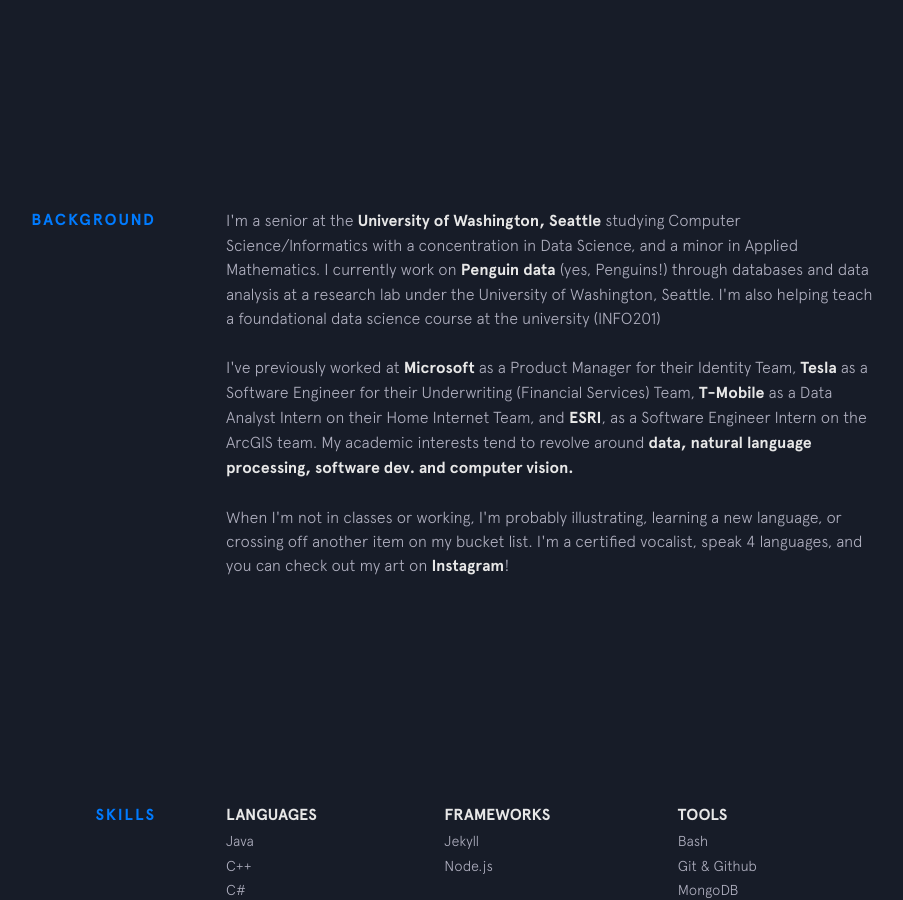
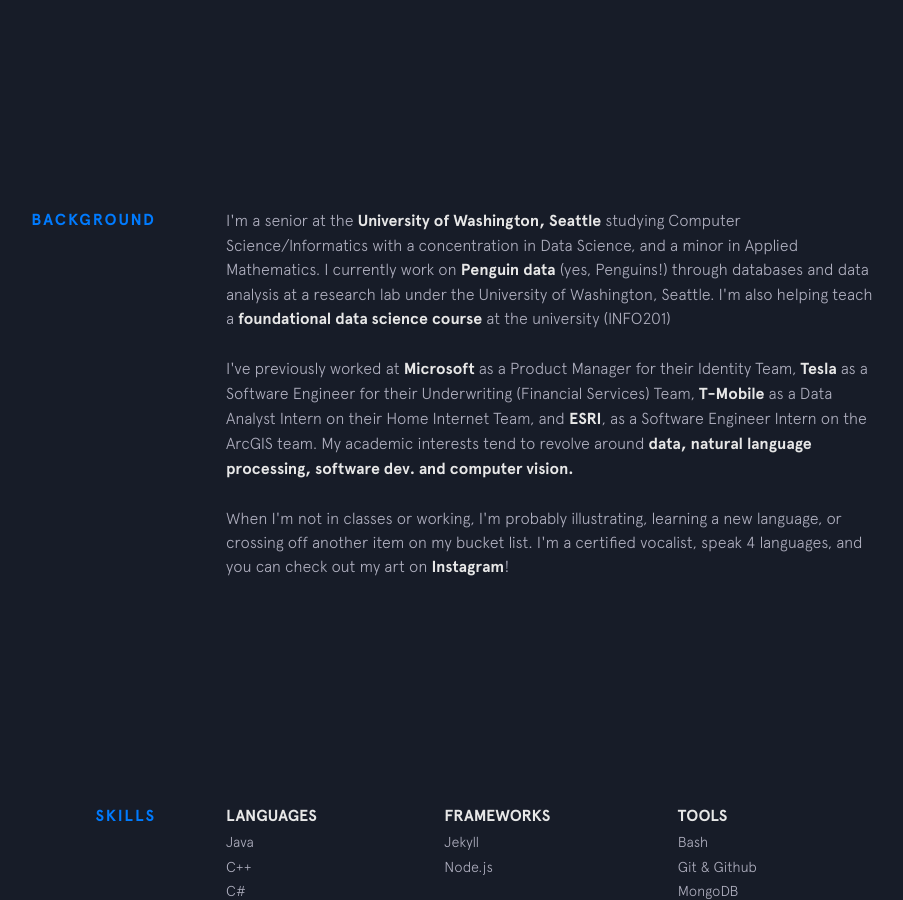
Before and after one commit to jadedsouza/jadedsouza.github.io, a Jekyll site: the page built from index.html, in a window 1280 px wide and 900 px high, scrolled down 792 px. Shown: the whole window, without its empty margins (224-1127 px from the left). Built offline with Jekyll 4.4.1, drawn with Linux system fonts in a browser that asks for light colours; nearby versions of some CDN libraries.

Commit message:
201 bolded

```diff
--- a/_includes/background.html
+++ b/_includes/background.html
@@ -7,7 +7,7 @@
       studying Computer Science/Informatics with a concentration in Data Science, and a minor in Applied Mathematics. I currently
       work on
       <a class="underline-link" href="https://ecosystemsentinels.org/" target="_blank">Penguin data</a>
-      (yes, Penguins!) through databases and data analysis at a research lab under the University of Washington, Seattle. I'm also helping teach a foundational data science course at the university (INFO201)
+      (yes, Penguins!) through databases and data analysis at a research lab under the University of Washington, Seattle. I'm also helping teach a <a class="underline-link" href="https://info201.github.io/" target="_blank">foundational data science course</a> at the university (INFO201)
       <p></p>
       I've previously worked at
        <a class="underline-link" href="https://www.microsoft.com/en-us/security/business/identity"<strong>Microsoft</strong></a>
```
